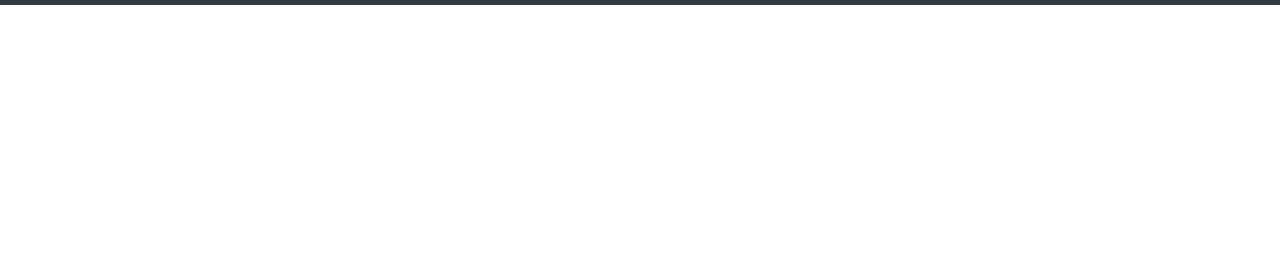
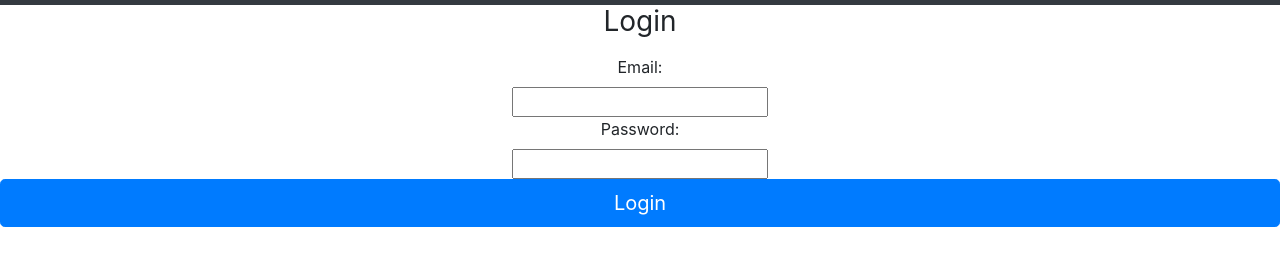
Before and after one commit to pvayda/USAF-html-checkpoint, a plain HTML site: page index.html in a window 1280 px wide. Shown: the part 51-316 px from the top of the page. Drawn offline with nearby package versions, Linux system fonts and the light colour scheme.

Commit message:
added login form

```diff
--- a/index.html
+++ b/index.html
@@ -34,10 +34,14 @@
             </div>
           </nav>
     </header>
-    <main>
+    <main class="text-center">
         <form action="post">
-
-
+            <h1 class="h3 mb-3 font-weight-normal">Login</h1>
+            <label class= "text-left" for="email-input">Email: </label><br>
+            <input id="email-input" type="email" required><br>
+            <label for="pw-input">Password: </label><br>
+            <input type="password" id="pw-input" required>
+            <button class="btn btn-lg btn-primary btn-block" type="submit">Login</button>
         </form>
     </main>
 
```
